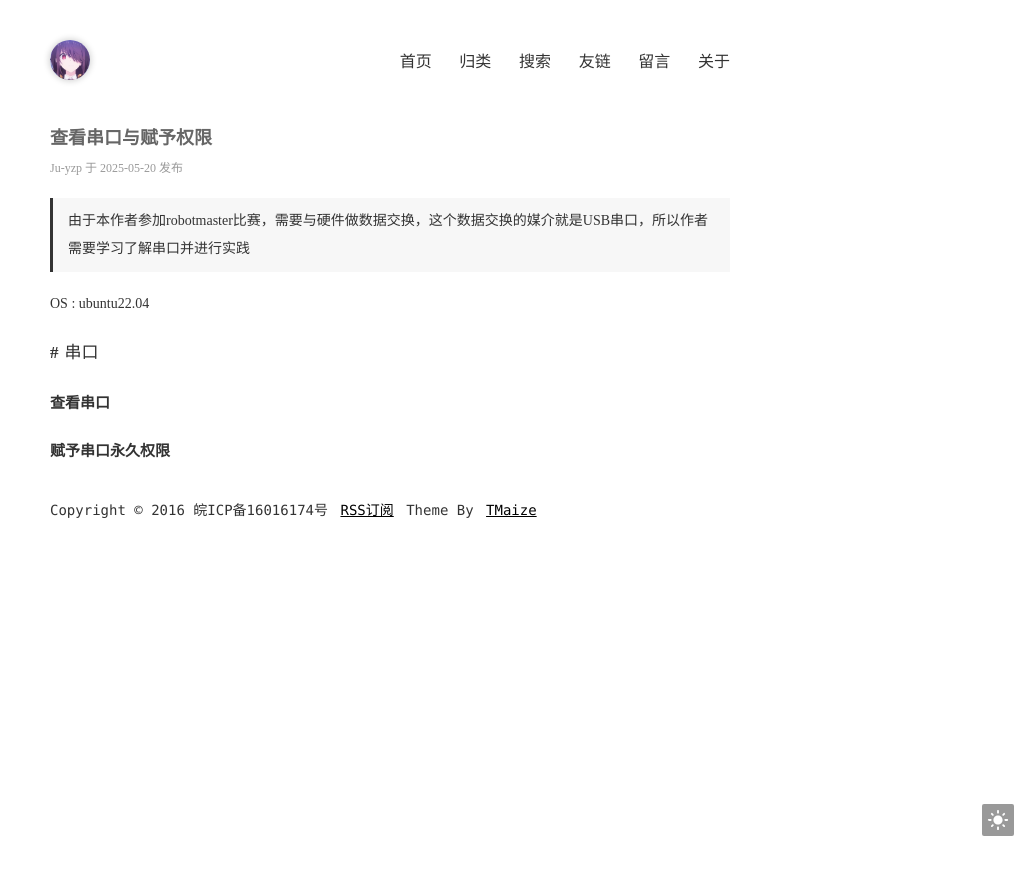
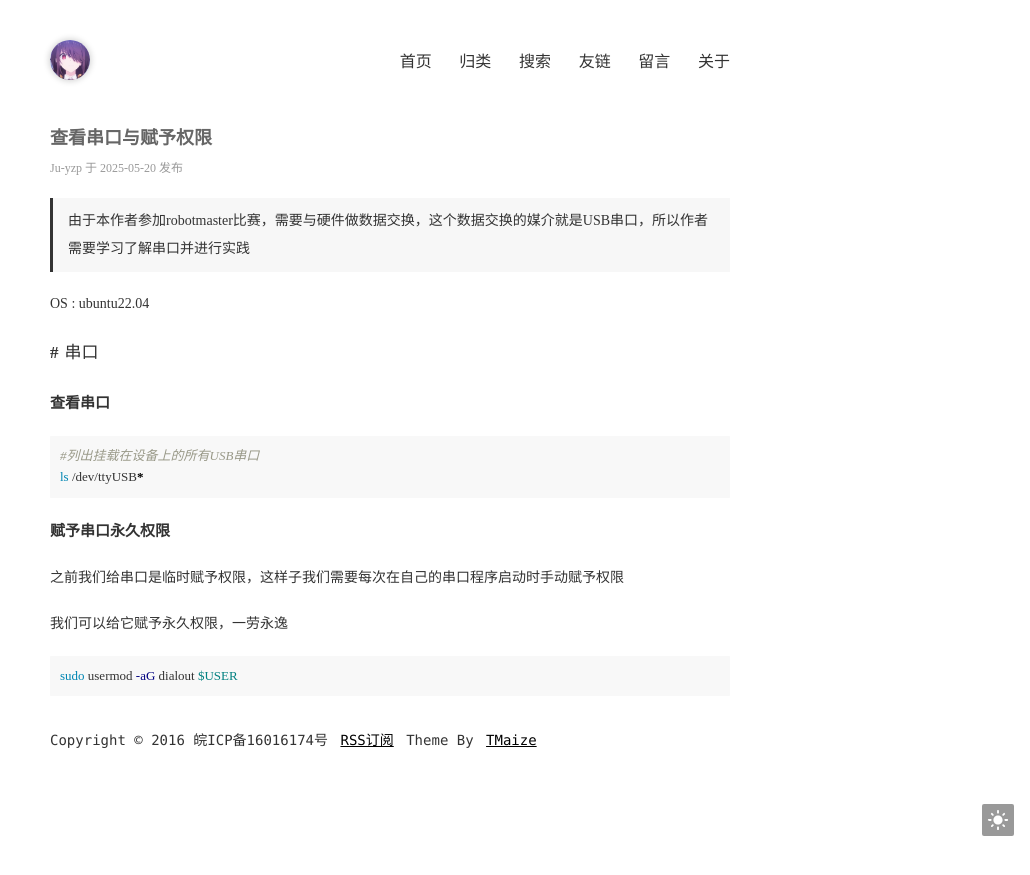
Before and after one commit to Ju-yzp/Ju-yzp.github.io, a Jekyll site: the page built from _posts/2025-05-20-查看串口与赋予权限.md, in a window 1280 px wide. Shown: the top 875 px of the page, without its empty margins (250-1280 px from the left). Built offline with Jekyll 4.4.1, drawn with Linux system fonts in a browser that asks for light colours.

Commit message:
增加串口调试

````diff
--- a/_posts/2025-05-20-查看串口与赋予权限.md
+++ b/_posts/2025-05-20-查看串口与赋予权限.md
@@ -13,5 +13,17 @@ OS : ubuntu22.04
 
 ### 查看串口
 
+```sh
+#列出挂载在设备上的所有USB串口
+ls /dev/ttyUSB*
+```
 
 ### 赋予串口永久权限
+
+之前我们给串口是临时赋予权限，这样子我们需要每次在自己的串口程序启动时手动赋予权限
+
+我们可以给它赋予永久权限，一劳永逸
+
+```sh
+sudo usermod -aG dialout $USER
+```
````
Also changed, not shown: _posts/2025-05-20-搭建个人博客.md (+6 -1 lines), _posts/2025-5-20-串口调试工具.md (added, +26 -0 lines), _posts/2025-05-20-细谈串口.md (added), posts/2025/05/20/cutecom_setttings.png (added).
